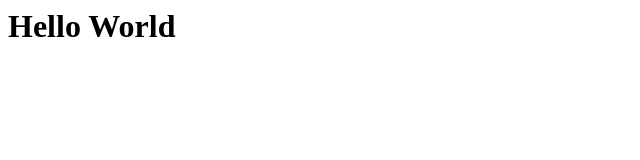
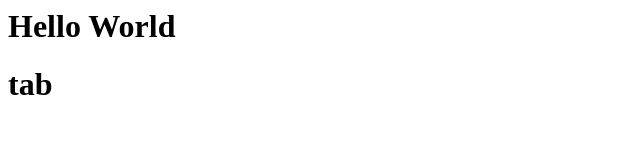
Before and after one commit to j14e/002, a plain HTML site: page index.html in a window 1280 px wide. Shown: the full height of the page, 0-640 px from the left. Drawn offline with Linux system fonts and the light colour scheme.

Commit message:
Update index.html

```diff
--- a/index.html
+++ b/index.html
@@ -1 +1,2 @@
 <h1>Hello World</h1>
+<h1>tab</h1>
```
